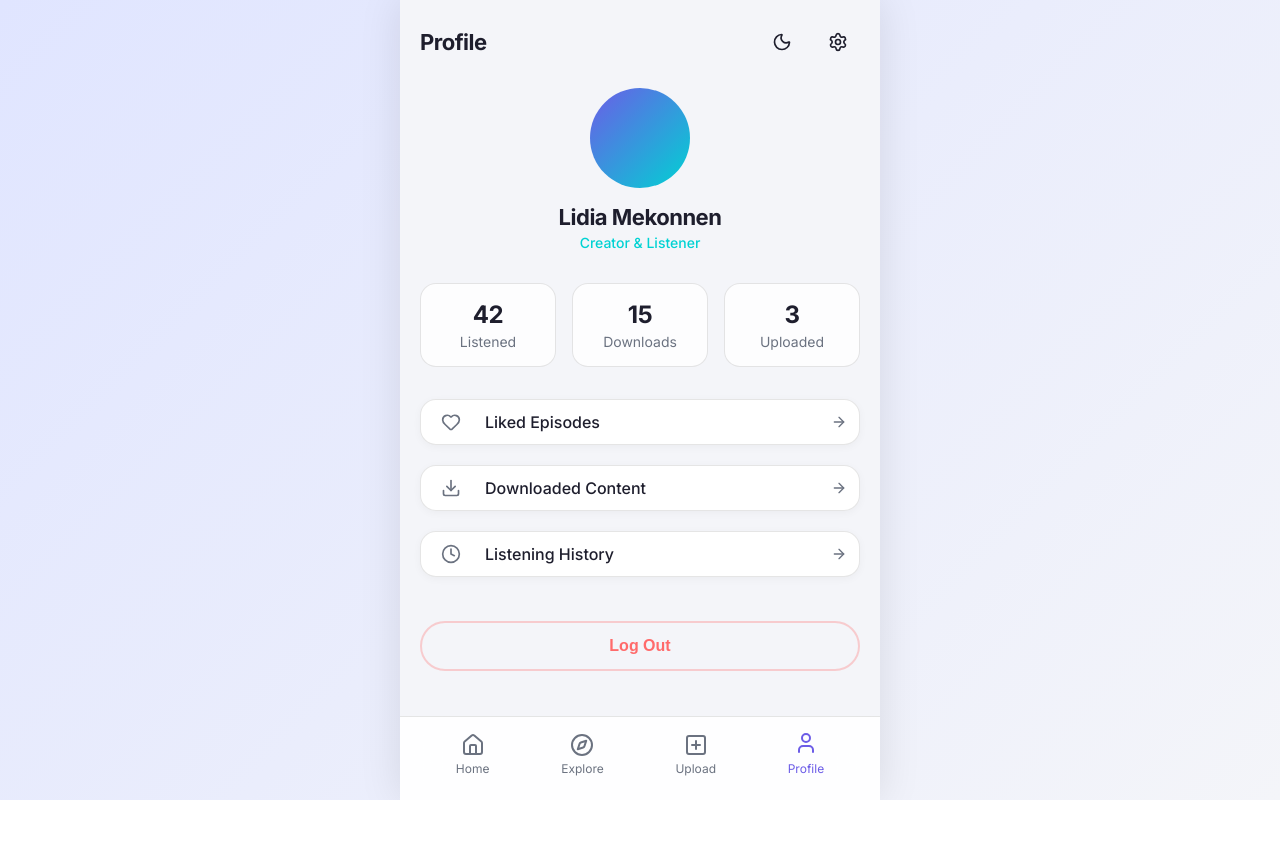
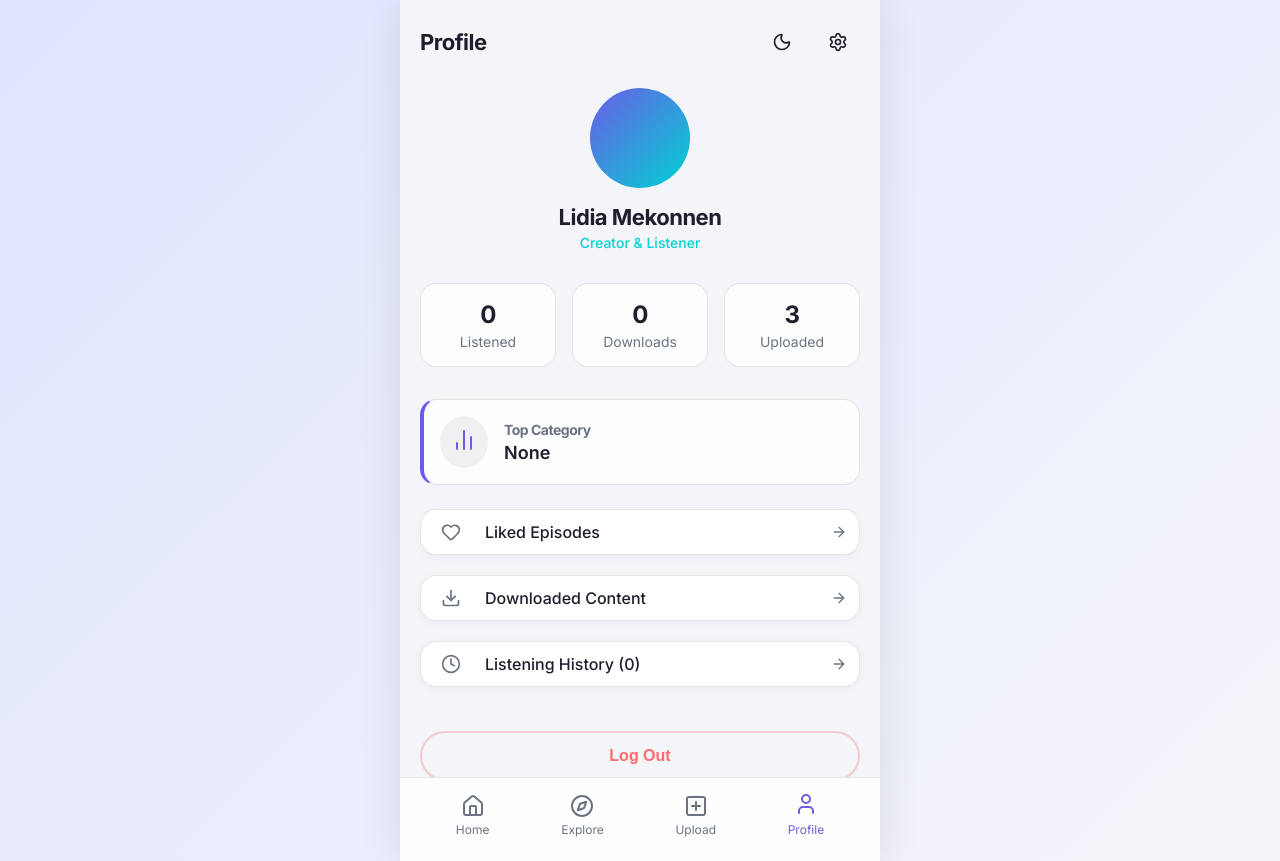
Before and after one commit to lidia-shenkut/HabeshaCast, a React (Vite) app: page /profile in a window 1280 px wide. Before the commit the page ends 800 px from the top, so only its background shows below. Built offline with nearby package versions, Linux system fonts and the light colour scheme.

Commit message:
added profile screen

```diff
--- a/src/views/pages/ProfileScreen.jsx
+++ b/src/views/pages/ProfileScreen.jsx
@@ -1,7 +1,13 @@
-import { Settings, Heart, Download, Clock, ArrowLeft } from 'lucide-react';
+import { Settings, Heart, Download, Clock, ArrowLeft, BarChart2 } from 'lucide-react';
 import ThemeToggle from '../components/ThemeToggle';
+import { useUserData } from '../../controllers/UserDataContext';
 
 export default function ProfileScreen() {
+  const { downloads, history, getTopCategory } = useUserData();
+
+  const listenedCount = new Set(history.map(h => h.id)).size;
+  const topCategory = getTopCategory();
+
   return (
     <div className="screen scrollable">
       <div className="top-nav">
@@ -20,16 +26,27 @@ export default function ProfileScreen() {
 
       <div style={{ display: 'flex', gap: '16px', marginBottom: '32px' }}>
         <div className="glass-panel" style={{ flex: 1, padding: '16px', textAlign: 'center' }}>
-          <h3 style={{ fontSize: '24px', marginBottom: '4px' }}>42</h3>
+          <h3 style={{ fontSize: '24px', marginBottom: '4px' }}>{listenedCount}</h3>
           <p className="subtitle">Listened</p>
         </div>
         <div className="glass-panel" style={{ flex: 1, padding: '16px', textAlign: 'center' }}>
-          <h3 style={{ fontSize: '24px', marginBottom: '4px' }}>15</h3>
+          <h3 style={{ fontSize: '24px', marginBottom: '4px' }}>{downloads.length}</h3>
           <p className="subtitle">Downloads</p>
         </div>
         <div className="glass-panel" style={{ flex: 1, padding: '16px', textAlign: 'center' }}>
           <h3 style={{ fontSize: '24px', marginBottom: '4px' }}>3</h3>
           <p className="subtitle">Uploaded</p>
+        </div>
+      </div>
+
+      {/* Analytics Insight */}
+      <div className="glass-panel" style={{ padding: '16px', marginBottom: '24px', display: 'flex', alignItems: 'center', gap: '16px', borderLeft: '4px solid var(--secondary-color)' }}>
+        <div style={{ background: 'var(--bg-input)', padding: '12px', borderRadius: '50%' }}>
+          <BarChart2 size={24} color="var(--secondary-color)" />
+        </div>
+        <div>
+          <h4 style={{ fontSize: '14px', color: 'var(--text-muted)', marginBottom: '4px' }}>Top Category</h4>
+          <div style={{ fontSize: '18px', fontWeight: '600' }}>{topCategory}</div>
         </div>
       </div>
 
@@ -46,7 +63,7 @@ export default function ProfileScreen() {
         </div>
         <div className="episode-card" style={{ alignItems: 'center' }}>
           <Clock size={20} color="var(--text-muted)" style={{ margin: '0 8px' }} />
-          <div style={{ flex: 1, fontSize: '16px', fontWeight: 500 }}>Listening History</div>
+          <div style={{ flex: 1, fontSize: '16px', fontWeight: 500 }}>Listening History ({history.length})</div>
           <ArrowLeft size={16} color="var(--text-muted)" style={{ transform: 'rotate(180deg)' }} />
         </div>
       </div>
```
